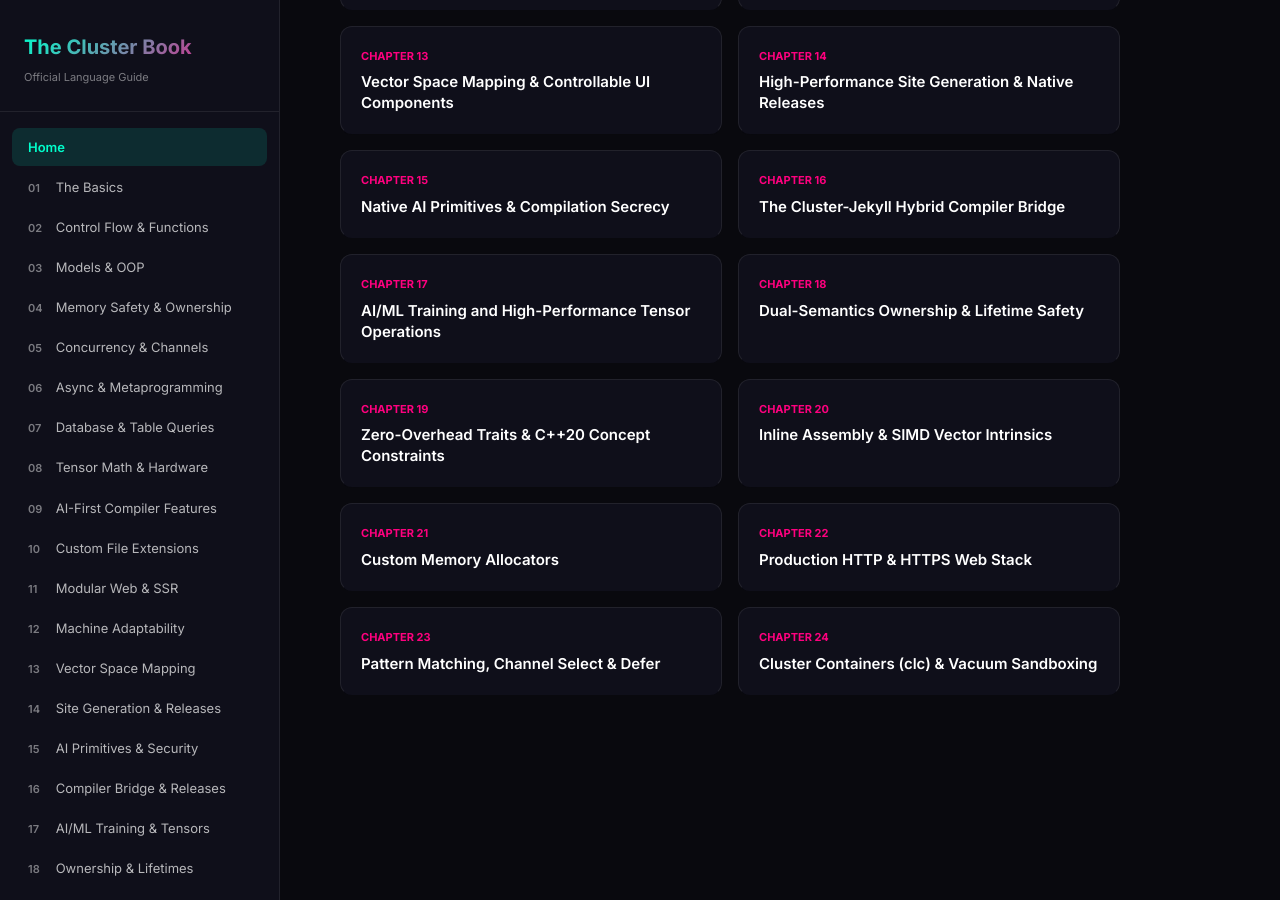
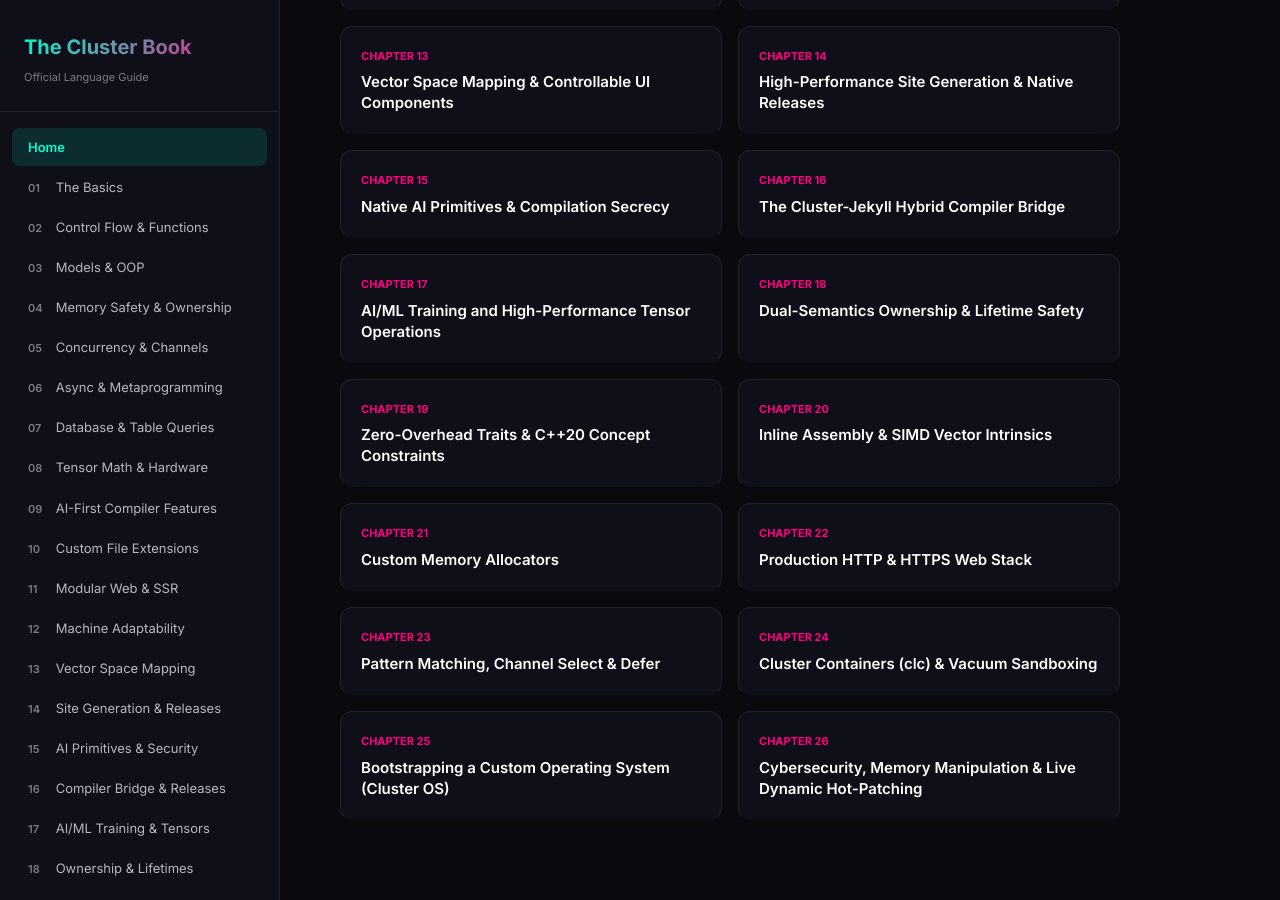
Before and after one commit to cluster-lang/cluster-book, a Jekyll site: the page built from index.md, in a window 1280 px wide and 900 px high, scrolled down 921 px. Built offline with Jekyll 4.4.1, drawn with Linux system fonts in a browser that asks for light colours.

Commit message:
Add Chapter 26 on Cybersecurity, Memory Manipulation & Live Dynamic Hot-Patching

```diff
--- a/index.md
+++ b/index.md
@@ -108,4 +108,12 @@ description: "Learn Cluster-lang from the ground up. A high-performance systems
         <div class="card-num">Chapter 24</div>
         <div class="card-title">Cluster Containers (clc) & Vacuum Sandboxing</div>
     </a>
+    <a class="chapter-card" href="{{ '/chapter25/' | relative_url }}">
+        <div class="card-num">Chapter 25</div>
+        <div class="card-title">Bootstrapping a Custom Operating System (Cluster OS)</div>
+    </a>
+    <a class="chapter-card" href="{{ '/chapter26/' | relative_url }}">
+        <div class="card-num">Chapter 26</div>
+        <div class="card-title">Cybersecurity, Memory Manipulation & Live Dynamic Hot-Patching</div>
+    </a>
 </div>
```
Also changed, not shown: _chapters/chapter25.md (+2 -0 lines), _chapters/chapter26.md (added, +93 -0 lines).
